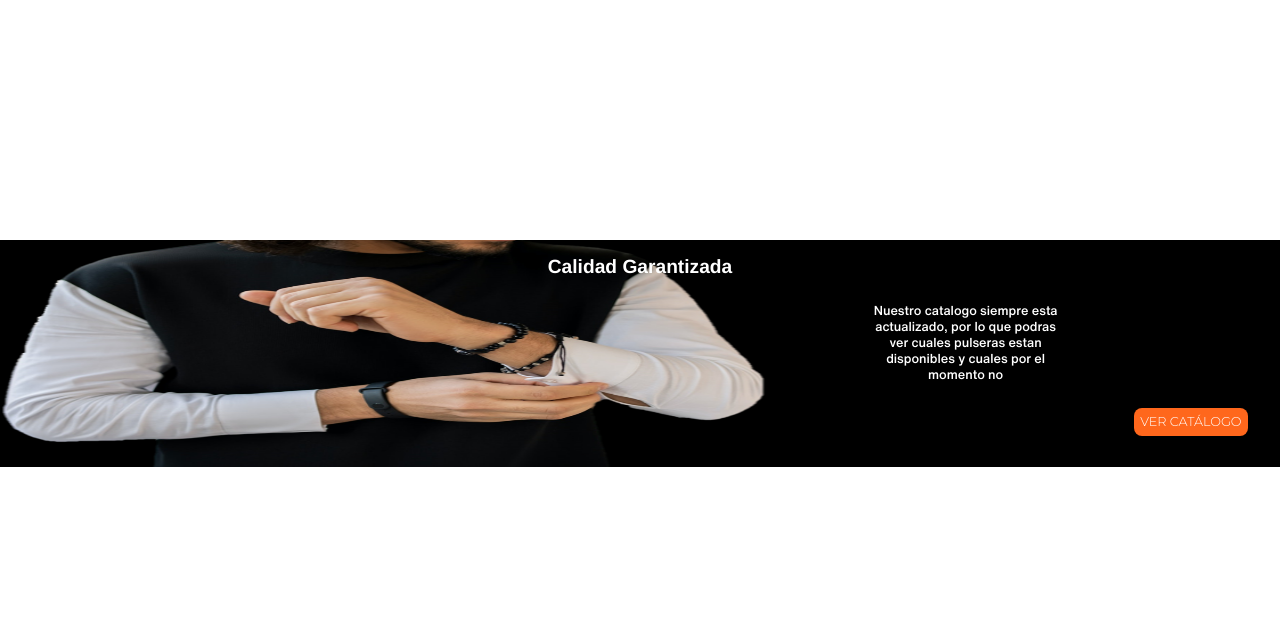
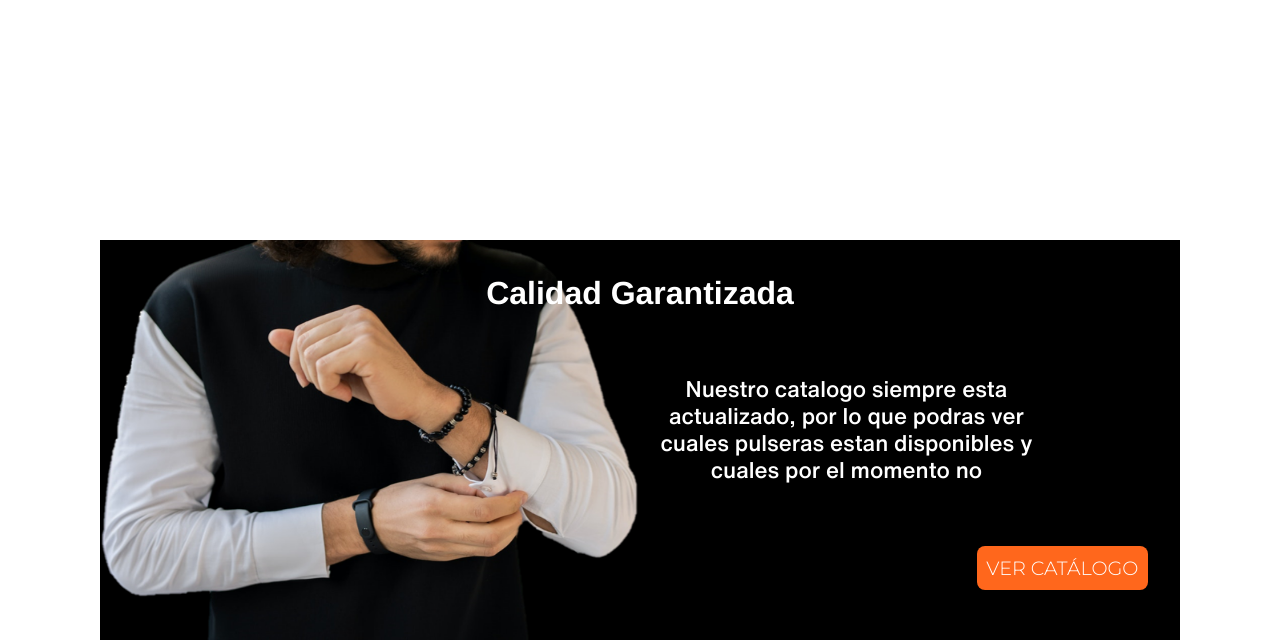
Before and after one commit to Alvaro499/komodo, a PHP site: page / in a window 1280 px wide. Shown: the part 2694-3334 px from the top of the page. Before the commit the page ends 3161 px from the top, so only its background shows below. Run offline with PHP 8.4, Linux system fonts and the light colour scheme.

Commit message:
index-banner_2: Finalizado

```diff
--- a/css/index.css
+++ b/css/index.css
@@ -696,8 +696,73 @@ img.icon_cards{
 
     /* Quality BANNER media-queries*/
     @media (min-width: 550px){
+
+        .banner_2_content{
+            height: 300px;
+            justify-content: space-around;
+        }
+
         .banner_2 p{
 
-            left: calc(-15%);
+            left: calc(-10%);
+            font-size: 1rem;
+            width: 300px;
+        }
+
+        .btn_banner_2{
+            font-size: 1rem;
         }
     }
+
+    @media (min-width: 768px){
+
+        .banner_2_content{
+            height: 400px;
+            /* justify-content: space-around; */
+            background-size: 50% 100%, 100%;
+        }
+
+        .banner_2 h2{
+            font-size: 2rem;
+        }
+
+        .banner_2 p{
+
+            left: calc(-10%);
+            font-size: 1.4rem;
+            width: 400px;
+        }
+
+        .btn_banner_2{
+            font-size: 1.2rem;
+        }
+    }
+
+    @media (min-width: 1200px){
+
+        .banner_2{
+            margin-left: 100px;
+            margin-right: 100px;
+        }
+    }
+
+    @media (min-width: 1400px){
+
+        .banner_2 h2{
+            font-size: 2.5rem;
+        }
+
+        .banner_2_content{
+            height: 500px;
+            background-size: 40% 100%, 100%;
+        }
+
+        .banner_2 p{
+            font-size: 1.6rem;
+            width: 500px;
+        }
+
+        .btn_banner_2{
+            font-size: 1.5rem;
+        }
+    }
```
